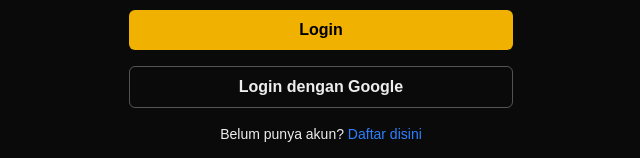
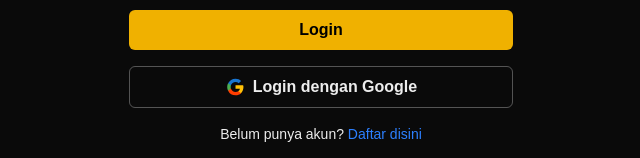
Before and after one commit to BenedictoGeraldo/sinemaku-fe, a Next.js app: page /login in a window 1280 px wide. Shown: the part 395-553 px from the top of the page, without its empty margins (319-959 px from the left). Built offline with nearby package versions, Linux system fonts and the light colour scheme.

Commit message:
fix login page

```diff
--- a/src/views/auth/login/index.tsx
+++ b/src/views/auth/login/index.tsx
@@ -68,9 +68,32 @@ export default function LoginView() {
         <button
           type="button"
           onClick={() => signIn("google", { callbackUrl: "/" })}
-          className="w-full rounded-md border border-white/30 py-2 font-semibold"
+          className="w-full rounded-md border border-white/30 py-2 font-semibold cursor-pointer hover:bg-white/5 flex items-center justify-center gap-2"
         >
-          Login dengan Google
+          <svg
+            xmlns="http://www.w3.org/2000/svg"
+            viewBox="0 0 24 24"
+            className="h-5 w-5 shrink-0"
+            aria-hidden="true"
+          >
+            <path
+              fill="#FFC107"
+              d="M21.805 10.023h-9.18v3.955h5.285c-.228 1.252-.94 2.31-2.007 3.018v2.5h3.24c1.894-1.744 2.987-4.314 2.987-7.352 0-.666-.06-1.306-.325-1.92z"
+            />
+            <path
+              fill="#FF3D00"
+              d="M12.625 22c2.7 0 4.965-.893 6.62-2.504l-3.24-2.5c-.893.6-2.035.952-3.38.952-2.596 0-4.795-1.752-5.58-4.11H3.7v2.58A9.997 9.997 0 0 0 12.625 22z"
+            />
+            <path
+              fill="#4CAF50"
+              d="M7.045 13.838a5.996 5.996 0 0 1 0-3.675v-2.58H3.7A9.996 9.996 0 0 0 2.625 12c0 1.612.386 3.135 1.075 4.417l3.345-2.58z"
+            />
+            <path
+              fill="#1976D2"
+              d="M12.625 6.052c1.47 0 2.79.506 3.83 1.5l2.872-2.872C17.585 3.06 15.325 2 12.625 2A9.997 9.997 0 0 0 3.7 7.582l3.345 2.58c.785-2.357 2.984-4.11 5.58-4.11z"
+            />
+          </svg>
+          <span>Login dengan Google</span>
         </button>
 
         {error && <p className="text-sm text-red-400 text-center">{error}</p>}
```
